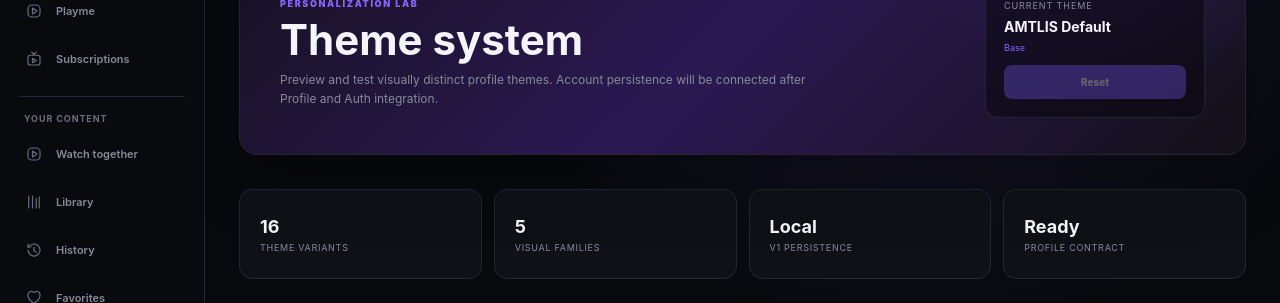
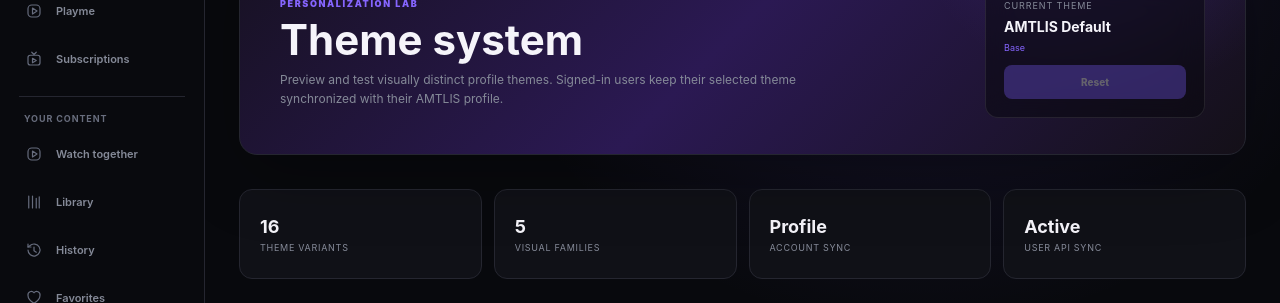
Before and after one commit to HellHoundYT/youtube-clone-team-project, a React (Vite) app in the folder frontend/: page /themes in a window 1280 px wide. Shown: the part 148-451 px from the top of the page. Built offline with nearby package versions, Linux system fonts and the light colour scheme; no server answers.

Commit message:
docs(theme): reflect active profile synchronization

```diff
--- a/frontend/src/shared/i18n/locales/themes.en.ts
+++ b/frontend/src/shared/i18n/locales/themes.en.ts
@@ -7,7 +7,7 @@ const themesEn = {
       'Theme system',
 
     description:
-      'Preview and test visually distinct profile themes. Account persistence will be connected after Profile and Auth integration.',
+      'Preview and test visually distinct profile themes. Signed-in users keep their selected theme synchronized with their AMTLIS profile.',
 
     currentTheme:
       'Current theme',
@@ -22,16 +22,16 @@ const themesEn = {
       'visual families',
 
     local:
-      'Local',
+      'Profile',
 
     persistence:
-      'v1 persistence',
+      'account sync',
 
     ready:
-      'Ready',
+      'Active',
 
     profileContract:
-      'profile contract',
+      'User API sync',
 
     familyLabel:
       'THEME FAMILY',
@@ -46,13 +46,13 @@ const themesEn = {
       'Achievement',
 
     futureIntegration:
-      'FUTURE INTEGRATION',
+      'NEXT INTEGRATION',
 
     achievementContracts:
       'Achievement contracts',
 
     noUserApi:
-      'No User API yet',
+      'Theme sync is active',
 
     variant_one:
       '{{count}} variant',
```
